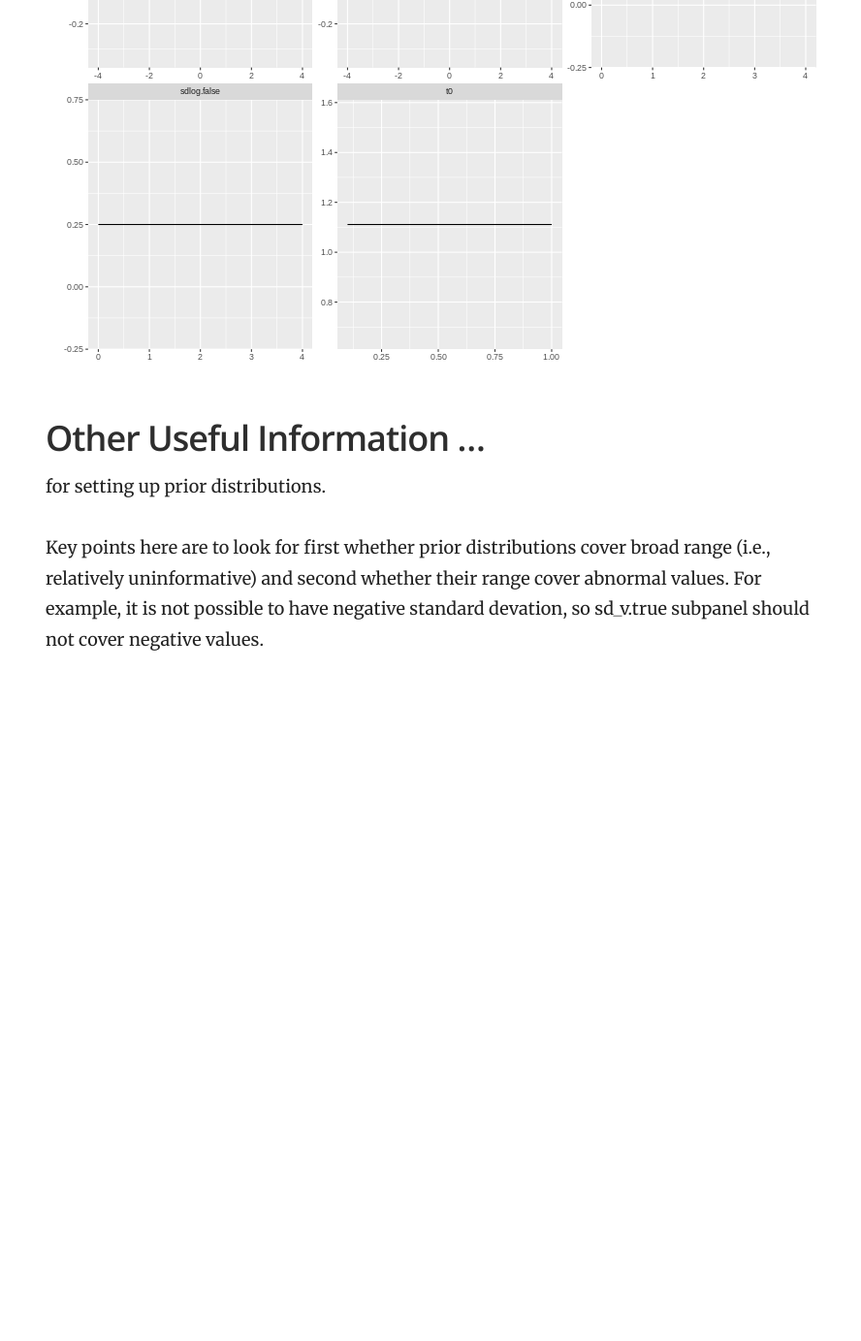
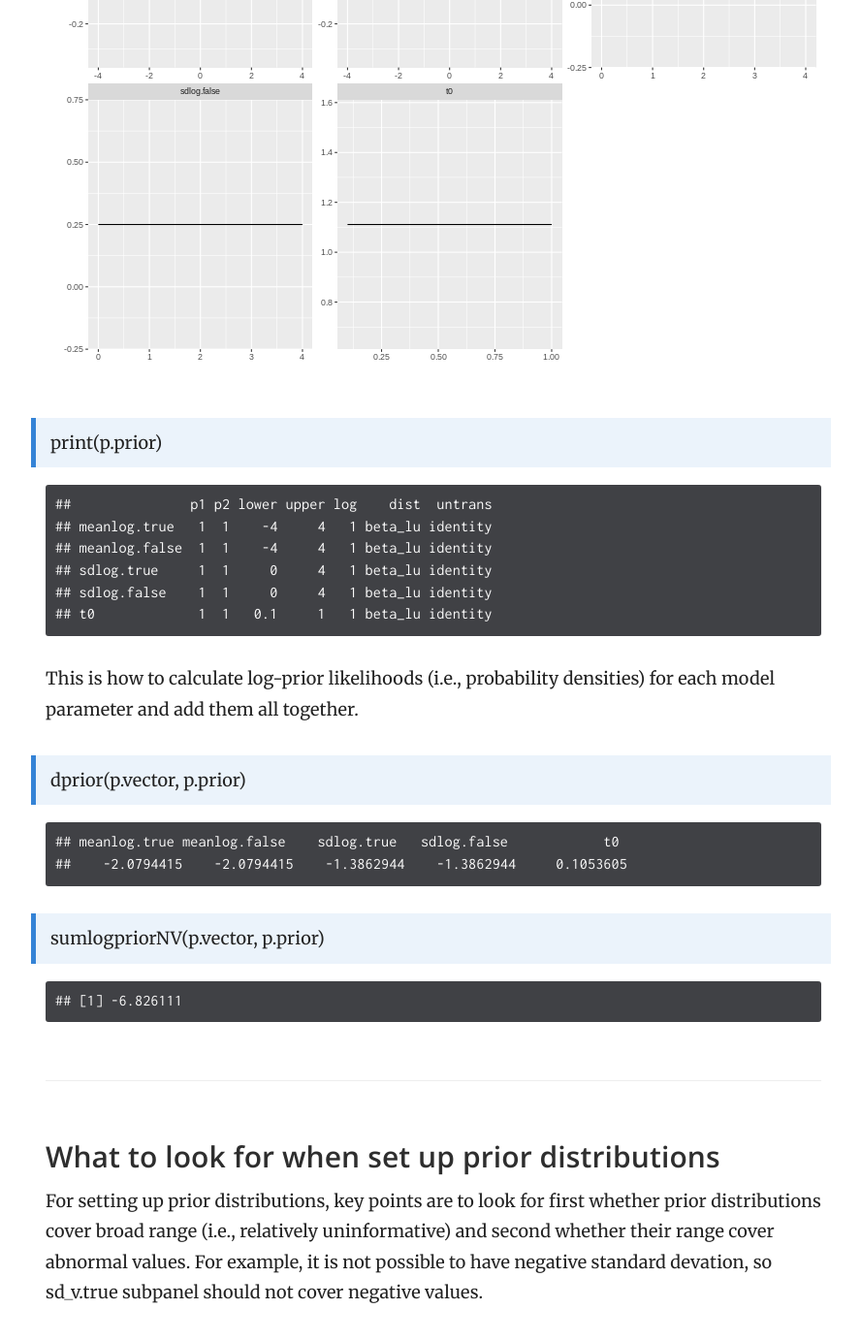
Before and after one commit to yxlin/yxlin.github.io, a Jekyll site: the page built from _docs/bayes-basics/prior.md, in a window 1280 px wide and 1400 px high, scrolled down 3707 px. Shown: the top 1383 px of the window at 97% size, without its empty margins (343-1231 px from the left). Built offline with Jekyll 4.4.1, drawn with Linux system fonts in a browser that asks for light colours; before the commit the page ends 4434 px from its top, so only the background shows below that; some of the changed text lies outside the part shown.

Commit message:
update prior

````diff
--- a/_docs/bayes-basics/prior.md
+++ b/_docs/bayes-basics/prior.md
@@ -113,15 +113,43 @@ beta.prior <- BuildPrior(
   upper = c( 4, 4, 4, 4, 1))
 ```
 
-You can plot the prior distribution by using _plot_ function.
+You can plot and print the prior distribution by using the _plot_ and _print_ functions.
 
 > plot(beta.prior)
 
 
 ![betaprior]({{"/images/bayes/prior1.png" | relative_url}})
 
+> print(p.prior)
 
-## Other Useful Information ...
-for setting up prior distributions.
+```
+##               p1 p2 lower upper log    dist  untrans
+## meanlog.true   1  1    -4     4   1 beta_lu identity
+## meanlog.false  1  1    -4     4   1 beta_lu identity
+## sdlog.true     1  1     0     4   1 beta_lu identity
+## sdlog.false    1  1     0     4   1 beta_lu identity
+## t0             1  1   0.1     1   1 beta_lu identity
+```
 
-Key points here are to look for first whether prior distributions cover broad range (i.e., relatively uninformative) and second whether their range cover abnormal values. For example, it is not possible to have negative standard devation, so sd_v.true subpanel should not cover negative values.
+
+This is how to calculate log-prior likelihoods (i.e., probability densities)
+for each model parameter and add them all together.
+
+> dprior(p.vector, p.prior)
+
+```
+## meanlog.true meanlog.false    sdlog.true   sdlog.false            t0
+##    -2.0794415    -2.0794415    -1.3862944    -1.3862944     0.1053605
+```
+
+> sumlogpriorNV(p.vector, p.prior)
+
+```
+## [1] -6.826111
+```
+
+### What to look for when set up prior distributions
+For setting up prior distributions, key points are to look for first whether prior
+distributions cover broad range (i.e., relatively uninformative) and second whether
+their range cover abnormal values. For example, it is not possible to have
+negative standard devation, so sd_v.true subpanel should not cover negative values.
````
